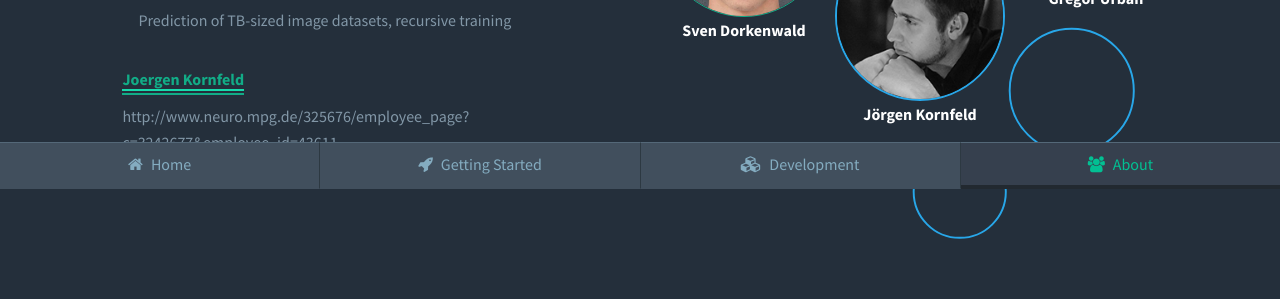
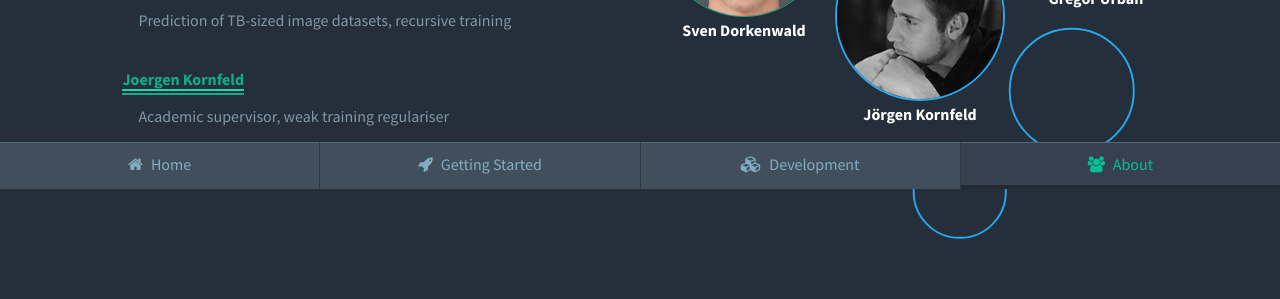
Before and after one commit to ELEKTRONN/elektronn.github.io, a Jekyll site: the page built from about.html, in a window 1280 px wide. Shown: the part 711-1010 px from the top of the page. Built offline with Jekyll 4.4.1, drawn with Linux system fonts in a browser that asks for light colours; nearby versions of some CDN libraries; some of the changed lines change nothing that is shown.

Commit message:
Update about.html

```diff
--- a/about.html
+++ b/about.html
@@ -59,7 +59,6 @@ permalink: /about/
 						<header class="-underlined">
 							<h4><a href="http://www.neuro.mpg.de/325676/employee_page?c=3242677&employee_id=43611">Joergen Kornfeld</a></h4>
 						</header>
-http://www.neuro.mpg.de/325676/employee_page?c=3242677&employee_id=43611
 					<div class="-pl">
 						Academic supervisor, weak training regulariser
 					</div>
```
